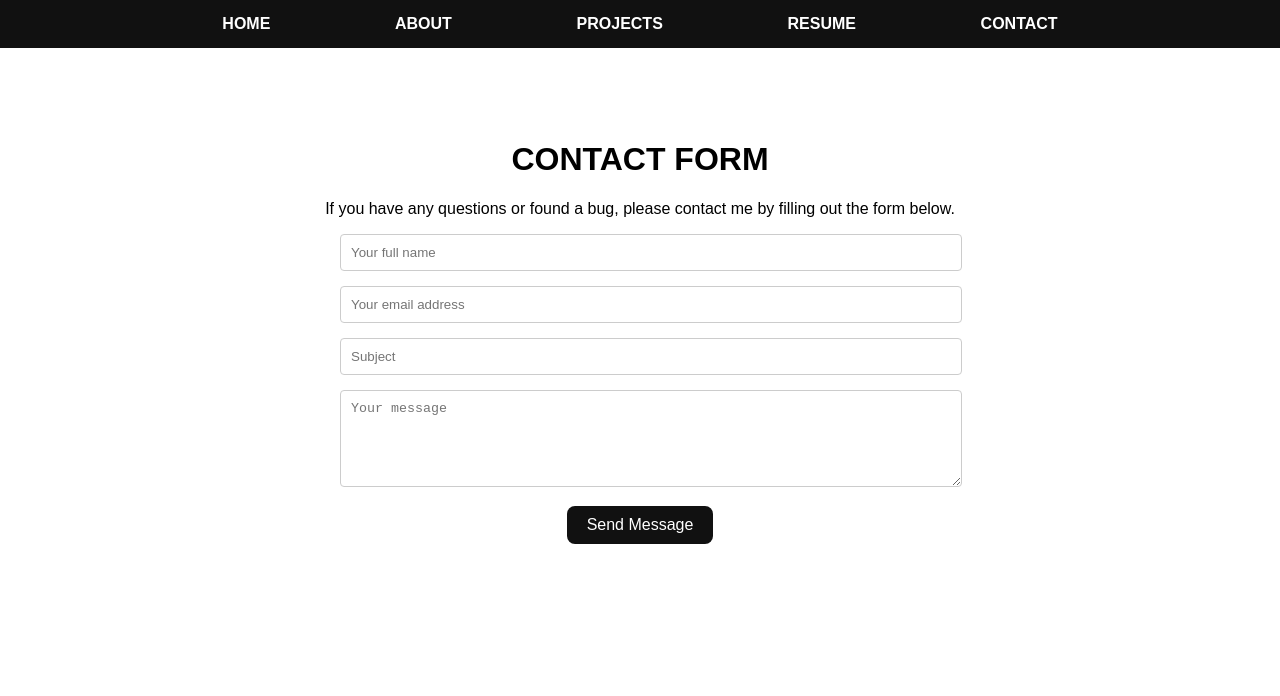
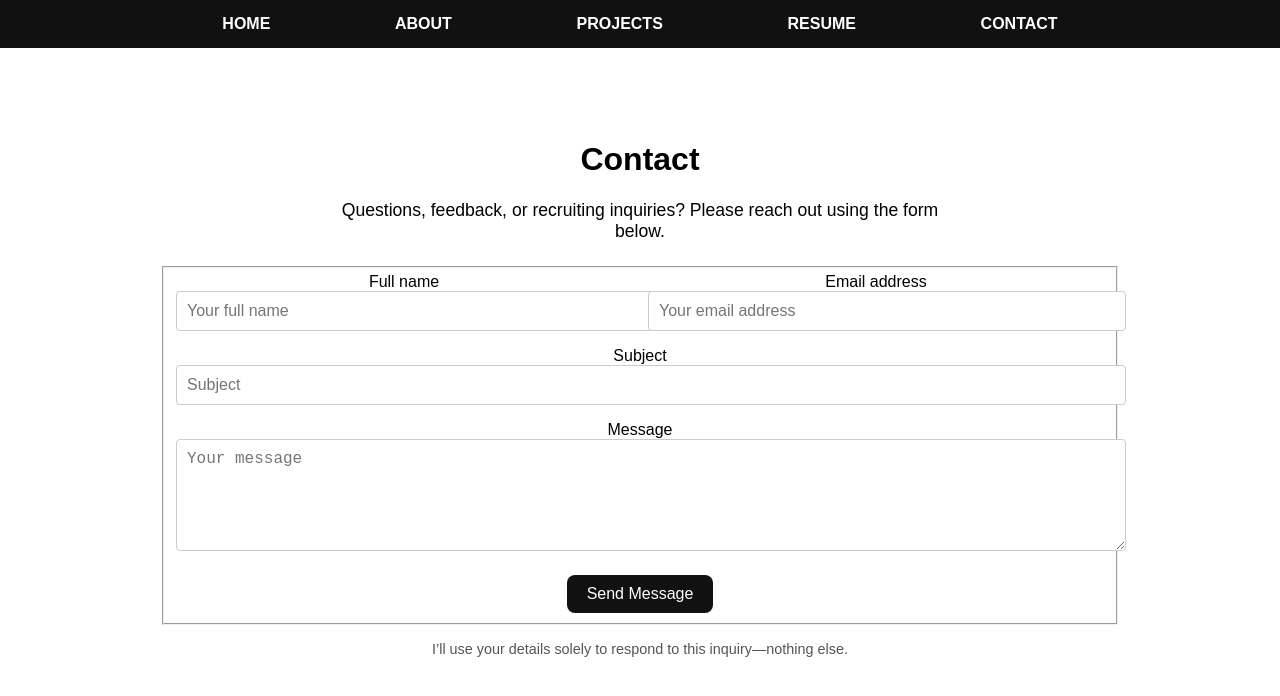
Before and after one commit to joshuabisdorf/joshuabisdorf.github.io, a Jekyll site: the page built from contact.html, in a window 1280 px wide. Shown: the top 696 px of the page. Built offline with Jekyll 4.4.1, drawn with Linux system fonts in a browser that asks for light colours.

Commit message:
Major css changes and update to contact.html professionalism and security

```diff
--- a/_includes/header.html
+++ b/_includes/header.html
@@ -1,10 +1,35 @@
-<!-- _includes/header.html -->
-<header>
-    <nav>
-      <a href="/">HOME</a>
-      <a href="about">ABOUT</a>
-      <a href="projects">PROJECTS</a>
-      <a href="{{ '/Joshua_Bisdorf_Resume.pdf' | relative_url }}" target="_blank" rel="noopener">RESUME</a>
-      <a href="contact">CONTACT</a>
-    </nav>
-  </header>
+<header role="banner">
+  <nav role="navigation">
+    <a
+      href="{{ '/' | relative_url }}"
+      aria-current="{{ page.url == '/' | ternary: 'page', '' }}"
+      >HOME</a
+    >
+
+    <a
+      href="{{ '/about' | relative_url }}"
+      aria-current="{{ page.url == '/about.html' | ternary: 'page', '' }}"
+      >ABOUT</a
+    >
+
+    <a
+      href="{{ '/projects' | relative_url }}"
+      aria-current="{{ page.url == '/projects.html' | ternary: 'page', '' }}"
+      >PROJECTS</a
+    >
+
+    <!-- Direct link to the PDF in a new tab -->
+    <a
+      href="{{ '/assets/resume.pdf' | relative_url }}"
+      target="_blank"
+      rel="noopener"
+      >RESUME</a
+    >
+
+    <a
+      href="{{ '/contact' | relative_url }}"
+      aria-current="{{ page.url == '/contact.html' | ternary: 'page', '' }}"
+      >CONTACT</a
+    >
+  </nav>
+</header>
--- a/_layouts/default.html
+++ b/_layouts/default.html
@@ -1,55 +1,30 @@
-<!-- _layouts/default.html -->
 <!DOCTYPE html>
 <html lang="en">
   <head>
-  <meta charset="UTF-8" />
-  <meta name="viewport" content="width=device-width, initial-scale=1.0" />
+    <meta charset="utf-8" />
+    <meta name="viewport" content="width=device-width, initial-scale=1" />
+
     <title>{{ page.title }}</title>
-  <style>
-    /* Your CSS for styling the header and main content */
-    body, ul, li {
-      margin: 0;
-      padding: 0;
-    }
-    body {
-      font-family: Arial, sans-serif;
-    }
-    header {
-      background-color: #111111;
-      color: #ffffff;
-      width: 100%;
-      position: fixed;
-      top: 0;
-      left: 0;
-      z-index: 1000;
-    }
-    header nav {
-      max-width: 960px;
-      margin: 0 auto;
-      padding: 15px;
-      display: flex;
-      justify-content: space-around;
-    }
-    header nav a {
-      color: #ffffff;
-      text-decoration: none;
-      font-weight: bold;
-    }
-    header nav a:hover {
-      text-decoration: underline;
-    }
-    .container {
-      max-width: 960px;
-      margin: 0 auto;
-      padding: 120px 20px 20px; /* Top padding for fixed header */
-      text-align: center;
-    }
-  </style>
+    <meta name="description" content="Portfolio and projects of Joshua Bisdorf" />
+
+    <!-- Global stylesheet -->
+    <link
+      rel="stylesheet"
+      href="{{ '/assets/css/site.css' | relative_url }}"
+    />
+
+    <!-- Favicon (optional) -->
+    <!-- <link rel="icon" href="{{ '/assets/favicon.ico' | relative_url }}"> -->
   </head>
+
   <body>
+    <!-- Skip‑link for keyboard/screen‑reader users -->
+    <a href="#main" class="skip-link">Skip to main content</a>
+
     {% include header.html %}
-  <div class="container">
+
+    <main id="main" class="container">
       {{ content }}
-  </div>
+    </main>
   </body>
 </html>
--- /dev/null
+++ b/assets/css/site.css
@@ -0,0 +1,96 @@
+/* ========== Reset-like basics ========== */
+body,
+ul,
+li {
+  margin: 0;
+  padding: 0;
+}
+
+body {
+  font-family: Arial, sans-serif;
+}
+
+/* ========== Header bar ========== */
+header {
+  background-color: #111;
+  color: #fff;
+  width: 100%;
+  position: fixed;
+  top: 0;
+  left: 0;
+  z-index: 1000;
+}
+
+header nav {
+  max-width: 960px;
+  margin: 0 auto;
+  padding: 15px;
+  display: flex;
+  justify-content: space-around;
+}
+
+header nav a {
+  color: #fff;
+  text-decoration: none;
+  font-weight: bold;
+}
+
+header nav a:hover,
+header nav a[aria-current="page"] {
+  text-decoration: underline;
+}
+
+/* ========== Global container ========== */
+.container {
+  max-width: 960px;
+  margin: 0 auto;
+  padding: 120px 20px 20px; /* top‑padding offsets fixed header */
+  text-align: center;
+}
+
+/* ========== Utility: skip link ========== */
+.skip-link {
+  position: absolute;
+  left: -9999px;
+  top: auto;
+  width: 1px;
+  height: 1px;
+  overflow: hidden;
+}
+
+.skip-link:focus {
+  position: static;
+  width: auto;
+  height: auto;
+  padding: 0.5rem 1rem;
+  background: #111;
+  color: #fff;
+  z-index: 10000;
+}
+
+/* ========== Global form + button styles ========== */
+.input-field {
+  width: 100%;
+  padding: 10px;
+  border: 1px solid #ccc;
+  border-radius: 4px;
+  font-size: 1rem;
+}
+
+.input-field:focus {
+  outline: 2px solid #111;
+}
+
+.btn-primary {
+  background: #111;
+  color: #fff;
+  border: none;
+  border-radius: 8px;
+  padding: 10px 20px;
+  font-size: 1rem;
+  cursor: pointer;
+}
+
+.btn-primary:hover {
+  opacity: 0.9;
+}
--- a/contact.html
+++ b/contact.html
@@ -1,42 +1,171 @@
 ---
 layout: default
-title: Joshua Bisdorf | Contact Form
+title: Joshua Bisdorf | Contact
 ---
 
-<h1>CONTACT FORM</h1>
-<p>
-  If you have any questions or found a bug, please contact me by filling out the form below.
+<h1>Contact</h1>
+
+<p class="lead">
+  Questions, feedback, or recruiting inquiries? Please reach out using the form
+  below.
 </p>
 
-<form action="https://formspree.io/f/mldjovjl" method="POST" style="max-width: 600px; margin: 0 auto;">
-  <!-- Full Name -->
-  <div style="margin-bottom: 15px;">
-    <input type="text" id="name" name="name" placeholder="Your full name" required
-           style="width: 100%; padding: 10px; border: 1px solid #ccc; border-radius: 4px;">
+<form
+  id="contact-form"
+  action="https://formspree.io/f/mldjovjl"
+  method="POST"
+  novalidate
+>
+  <fieldset>
+    <legend class="sr-only">Contact form</legend>
+
+    <!-- Honeypot (spam‑trap) -->
+    <input
+      type="text"
+      name="_honey"
+      tabindex="-1"
+      autocomplete="off"
+      class="honeypot"
+    />
+
+    <!-- Name + Email (two‑column on desktop) -->
+    <div class="two-col">
+      <div class="field">
+        <label for="name">Full name</label>
+        <input
+          class="input-field"
+          type="text"
+          id="name"
+          name="name"
+          placeholder="Your full name"
+          required
+        />
       </div>
 
-  <!-- Email Address -->
-  <div style="margin-bottom: 15px;">
-    <input type="email" id="email" name="email" placeholder="Your email address" required
-           style="width: 100%; padding: 10px; border: 1px solid #ccc; border-radius: 4px;">
+      <div class="field">
+        <label for="email">Email address</label>
+        <input
+          class="input-field"
+          type="email"
+          id="email"
+          name="email"
+          placeholder="Your email address"
+          pattern="^[^@\\s]+@[^@\\s]+\\.[^@\\s]+$"
+          required
+        />
+      </div>
     </div>
 
     <!-- Subject -->
-  <div style="margin-bottom: 15px;">
-    <input type="text" id="subject" name="subject" placeholder="Subject" required
-           style="width: 100%; padding: 10px; border: 1px solid #ccc; border-radius: 4px;">
+    <div class="field">
+      <label for="subject">Subject</label>
+      <input
+        class="input-field"
+        type="text"
+        id="subject"
+        name="subject"
+        placeholder="Subject"
+        required
+      />
     </div>
 
     <!-- Message -->
-  <div style="margin-bottom: 15px;">
-    <textarea id="message" name="message" rows="5" placeholder="Your message" required
-              style="width: 100%; padding: 10px; border: 1px solid #ccc; border-radius: 4px;"></textarea>
+    <div class="field">
+      <label for="message">Message</label>
+      <textarea
+        class="input-field"
+        id="message"
+        name="message"
+        rows="5"
+        placeholder="Your message"
+        required
+      ></textarea>
     </div>
 
-  <!-- Submit Button -->
-  <div style="text-align: center; margin-bottom: 20px;">
-    <button type="submit" style="background: #111111; color: #ffffff; border: none; border-radius: 8px; padding: 10px 20px; font-size: 16px; cursor: pointer;">
-      Send Message
-    </button>
+    <!-- Submit -->
+    <div class="actions">
+      <button class="btn-primary" type="submit">Send Message</button>
     </div>
+  </fieldset>
+
+  <p class="privacy-note">
+    I’ll use your details solely to respond to this inquiry—nothing else.
+  </p>
 </form>
+
+<!-- Success / error message area -->
+<div id="form-status" class="form-status" aria-live="polite"></div>
+
+<script>
+  /* Lightweight Formspree AJAX handler */
+  const form = document.getElementById("contact-form");
+  const status = document.getElementById("form-status");
+
+  form.addEventListener("submit", async (e) => {
+    e.preventDefault();
+    const data = new FormData(form);
+
+    const res = await fetch(form.action, {
+      method: "POST",
+      body: data,
+      headers: { Accept: "application/json" },
+    });
+
+    if (res.ok) {
+      form.reset();
+      form.style.display = "none";
+      status.textContent = "Thanks! I’ll reply soon.";
+    } else {
+      status.textContent =
+        "Oops—something went wrong. Please email me directly.";
+    }
+  });
+</script>
+
+<!-- Page‑specific styles -->
+<style>
+  /* Accessibility helpers */
+  .sr-only {
+    position: absolute;
+    left: -10000px;
+  }
+  .honeypot {
+    display: none;
+  }
+
+  /* Two‑column grid on wider screens */
+  .two-col {
+    display: grid;
+    gap: 1rem;
+  }
+  @media (min-width: 600px) {
+    .two-col {
+      grid-template-columns: 1fr 1fr;
+    }
+  }
+
+  /* Small utilities unique to this page */
+  .field {
+    margin-bottom: 1rem;
+  }
+  .actions {
+    text-align: center;
+    margin-top: 1.25rem;
+  }
+  .lead {
+    max-width: 600px;
+    margin: 0 auto 1.5rem;
+    font-size: 1.1rem;
+  }
+  .privacy-note {
+    font-size: 0.9rem;
+    color: #555;
+    text-align: center;
+    margin-top: 1rem;
+  }
+  .form-status {
+    text-align: center;
+    margin-top: 1.5rem;
+    font-weight: bold;
+  }
+</style>
```
Lines whose indentation alone changed are shown as unchanged.
